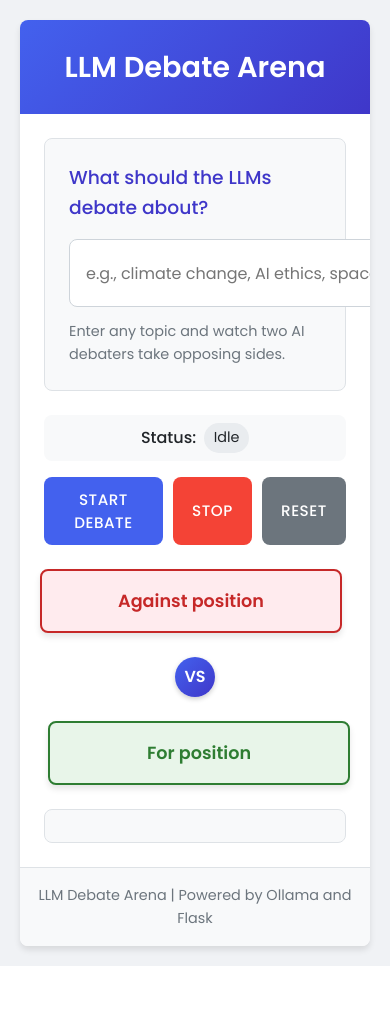
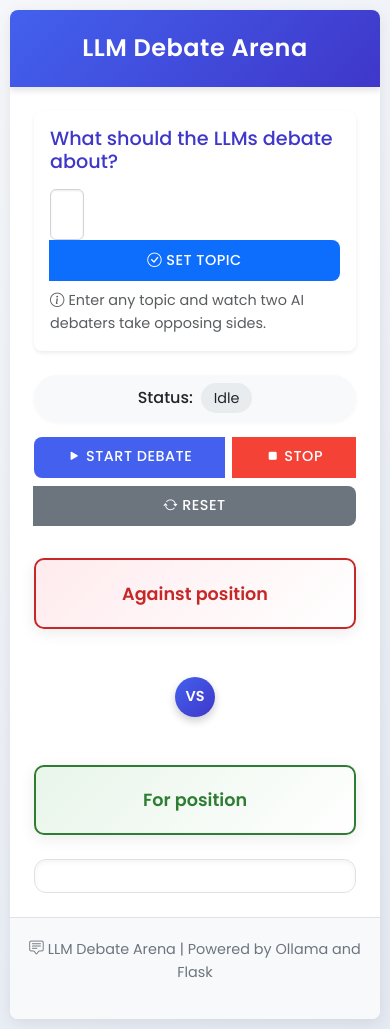
Before and after one commit to rishavpaul95/llm-debate, a Flask app: page / in a window 390 px wide. Before the commit the page ends 966 px from the top, so only its background shows below. Run offline with Flask 3, Linux system fonts and the light colour scheme; data that the repository does not hold is empty; some libraries are stand-ins or nearby versions.

Commit message:
UI overhaul

```diff
--- a/app.py
+++ b/app.py
@@ -42,7 +42,8 @@
         "model": "gemma3:4b",
         "prompt": prompt,
         "system": system_prompt,
-        "stream": False
+        "stream": False,
+        "max_tokens": 350  # Limit output to about 4 paragraphs (approx. 350 tokens)
     }
 
     response = requests.post(endpoint_url, headers=headers, json=data)
--- a/static/css/styles.css
+++ b/static/css/styles.css
@@ -9,7 +9,7 @@
     --dark-text: #212529;
     --gray-text: #6c757d;
     --border-radius: 8px;
-    --card-shadow: 0 4px 6px rgba(0, 0, 0, 0.1);
+    --card-shadow: 0 4px 15px rgba(0, 0, 0, 0.08);
     --transition: all 0.3s ease;
 }
 
@@ -23,36 +23,40 @@
     font-family: 'Poppins', sans-serif;
     line-height: 1.6;
     color: var(--dark-text);
-    background-color: #f0f2f5;
+    background: linear-gradient(135deg, #f5f7fa 0%, #e4e9f2 100%);
+    min-height: 100vh;
     padding: 20px;
 }
 
-.container {
-    max-width: 900px;
+.debate-container {
+    max-width: 1000px;
     margin: 0 auto;
     background-color: white;
-    border-radius: var(--border-radius);
+    border-radius: 12px;
     box-shadow: var(--card-shadow);
     overflow: hidden;
+    transition: var(--transition);
 }
 
-header {
+.debate-header {
     background: linear-gradient(135deg, var(--primary-color), var(--secondary-color));
     color: white;
     text-align: center;
-    padding: 1.5rem;
+    padding: 1.8rem;
     position: relative;
+    box-shadow: 0 4px 6px rgba(0, 0, 0, 0.1);
 }
 
 h1 {
     font-weight: 600;
     margin: 0;
     font-size: 1.8rem;
+    letter-spacing: 0.5px;
 }
 
-footer {
+.debate-footer {
     text-align: center;
-    padding: 1rem;
+    padding: 1.2rem;
     background-color: var(--light-bg);
     color: var(--gray-text);
     font-size: 0.9rem;
@@ -62,11 +66,10 @@
 /* Topic form styling */
 .topic-form {
     margin: 1.5rem;
-    padding: 1.5rem;
-    background-color: var(--light-bg);
+    background-color: white;
     border-radius: var(--border-radius);
-    border: 1px solid #dee2e6;
     transition: var(--transition);
+    border: none;
 }
 
 .topic-form h3 {
@@ -76,25 +79,23 @@
 }
 
 .input-group {
-    display: flex;
-    gap: 10px;
     margin-bottom: 0.8rem;
 }
 
 #topic-input {
-    flex: 1;
     padding: 0.8rem 1rem;
     border: 1px solid #ced4da;
     border-radius: var(--border-radius);
     font-size: 1rem;
     font-family: inherit;
     transition: var(--transition);
+    box-shadow: inset 0 1px 2px rgba(0,0,0,.075);
 }
 
 #topic-input:focus {
     outline: none;
     border-color: var(--primary-color);
-    box-shadow: 0 0 0 2px rgba(67, 97, 238, 0.2);
+    box-shadow: 0 0 0 0.25rem rgba(67, 97, 238, 0.25);
 }
 
 .help-text {
@@ -108,18 +109,26 @@
     display: flex;
     justify-content: space-between;
     align-items: center;
-    padding: 0 1.5rem;
-    margin-bottom: 1.5rem;
+    padding: 0 1.5rem 1rem;
+    margin-bottom: 1rem;
     flex-wrap: wrap;
     gap: 1rem;
+}
+
+/* Add space when topic form is hidden - debate is active */
+.debate-meta.form-hidden {
+    margin-top: 2rem;
+    padding-top: 1rem;
+    border-top: 1px solid rgba(0,0,0,0.05);
 }
 
 .status-panel {
     background-color: var(--light-bg);
     padding: 0.5rem 1rem;
-    border-radius: var(--border-radius);
+    border-radius: 50px;
     display: inline-flex;
     align-items: center;
+    box-shadow: 0 2px 4px rgba(0,0,0,0.04);
 }
 
 .status-label {
@@ -128,7 +137,7 @@
 }
 
 .status-value {
-    padding: 0.2rem 0.6rem;
+    padding: 0.2rem 0.8rem;
     background-color: #e9ecef;
     border-radius: 20px;
     font-size: 0.9rem;
@@ -143,7 +152,7 @@
 /* Button styling */
 .controls {
     display: flex;
-    gap: 10px;
+    gap: 8px;
 }
 
 .btn {
@@ -157,6 +166,9 @@
     transition: var(--transition);
     text-transform: uppercase;
     letter-spacing: 0.5px;
+    display: inline-flex;
+    align-items: center;
+    justify-content: center;
 }
 
 .primary-btn {
@@ -201,26 +221,37 @@
 .participants {
     display: flex;
     justify-content: space-between;
-    align-items: center;
+    align-items: stretch;
     margin-bottom: 1.5rem;
     position: relative;
+    gap: 10px;
 }
 
 .participant {
     flex: 1;
-    padding: 1rem;
-    border-radius: var(--border-radius);
+    padding: 1.2rem;
+    border-radius: 10px;
     text-align: center;
     position: relative;
     box-shadow: var(--card-shadow);
     z-index: 1;
+    display: flex;
+    flex-direction: column;
+    justify-content: center;
+    align-items: center;
+    transition: transform 0.3s ease, box-shadow 0.3s ease;
+}
+
+.participant:hover {
+    transform: translateY(-3px);
+    box-shadow: 0 8px 15px rgba(0,0,0,0.1);
 }
 
 .vs-badge {
     background: linear-gradient(135deg, var(--primary-color), var(--secondary-color));
     color: white;
-    width: 40px;
-    height: 40px;
+    width: 50px;
+    height: 50px;
     display: flex;
     align-items: center;
     justify-content: center;
@@ -228,23 +259,23 @@
     font-weight: bold;
     position: absolute;
     left: 50%;
-    transform: translateX(-50%);
+    top: 50%;
+    transform: translate(-50%, -50%);
     z-index: 2;
-    box-shadow: 0 2px 5px rgba(0, 0, 0, 0.2);
+    box-shadow: 0 4px 8px rgba(0,0,0,0.2);
+    font-size: 1.1rem;
 }
 
 .participant.for {
-    background-color: var(--for-bg-light);
+    background: linear-gradient(135deg, var(--for-bg-light), white);
     color: var(--for-color);
     border: 2px solid var(--for-color);
-    margin-left: 0.5rem;
 }
 
 .participant.against {
-    background-color: var(--against-bg-light);
+    background: linear-gradient(135deg, var(--against-bg-light), white);
     color: var(--against-color);
     border: 2px solid var(--against-color);
-    margin-right: 0.5rem;
 }
 
 .participant-label {
@@ -301,10 +332,11 @@
     max-height: 500px;
     overflow-y: auto;
     border: 1px solid #dee2e6;
-    padding: 1rem;
-    border-radius: var(--border-radius);
-    background-color: var(--light-bg);
+    padding: 1.5rem;
+    border-radius: 12px;
+    background-color: #ffffff;
     scrollbar-width: thin;
+    box-shadow: inset 0 2px 5px rgba(0,0,0,0.05);
 }
 
 .conversation-container::-webkit-scrollbar {
@@ -351,11 +400,15 @@
 
 .content {
     white-space: pre-wrap;
-    line-height: 1.5;
+    line-height: 1.6;
 }
 
 /* Responsive adjustments */
 @media (max-width: 768px) {
+    body {
+        padding: 10px;
+    }
+
     .debate-meta {
         flex-direction: column;
         align-items: stretch;
@@ -367,11 +420,17 @@
 
     .controls {
         justify-content: center;
+        flex-wrap: wrap;
+    }
+
+    .btn {
+        padding: 0.6rem 1rem;
+        font-size: 0.9rem;
     }
 
     .participants {
         flex-direction: column;
-        gap: 1rem;
+        gap: 2rem;
     }
 
     .participant {
@@ -382,11 +441,53 @@
     .vs-badge {
         position: static;
         transform: none;
-        margin: 0.5rem auto;
+        margin: 1rem auto;
+        width: 40px;
+        height: 40px;
+        font-size: 0.9rem;
     }
 
     .message.for-position,
     .message.against-position {
-        margin: 0 0 1rem 0;
+        margin-left: 0.5rem;
+        margin-right: 0.5rem;
+    }
+
+    .debate-header {
+        padding: 1.5rem;
+    }
+
+    h1 {
+        font-size: 1.5rem;
+    }
+
+    .debate-meta.form-hidden {
+        margin-top: 1rem;  /* Less spacing on mobile */
     }
 }
+
+@media (max-width: 480px) {
+    .debate-container {
+        border-radius: 8px;
+    }
+
+    .topic-form h3 {
+        font-size: 1.2rem;
+    }
+
+    .input-group {
+        flex-direction: column;
+    }
+
+    #topic-input {
+        border-radius: 6px;
+    }
+
+    .conversation-container {
+        padding: 1rem;
+    }
+
+    .message {
+        padding: 0.8rem 1rem;
+    }
+}
--- a/static/js/main.js
+++ b/static/js/main.js
@@ -18,6 +18,7 @@
 
     let currentForLabel = "For position";
     let currentAgainstLabel = "Against position";
+    let messageDelay = 0; // Used for staggered animation timing
 
     // Connect to WebSocket
     socket.on('connect', function() {
@@ -40,6 +41,10 @@
         againstPosition.textContent = againstLabel;
         currentForLabel = forLabel;
         currentAgainstLabel = againstLabel;
+
+        // Add a subtle highlight effect to the title
+        debateTitle.classList.add('highlight');
+        setTimeout(() => debateTitle.classList.remove('highlight'), 1000);
     }
 
     // Handle typing indicators
@@ -53,8 +58,16 @@
         }
     });
 
-    // Handle new messages
+    // Handle new messages with staggered animation
     socket.on('new_message', function(data) {
+        messageDelay += 100; // Stagger animations
+        setTimeout(() => {
+            addMessageToDisplay(data);
+            messageDelay = 0; // Reset after a pause
+        }, messageDelay);
+    });
+
+    function addMessageToDisplay(data) {
         const messageDiv = document.createElement('div');
 
         // Determine CSS class based on speaker
@@ -74,6 +87,7 @@
         }
 
         messageDiv.className = `message ${speakerClass}`;
+        messageDiv.style.animationDelay = `${messageDelay}ms`;
 
         const speakerSpan = document.createElement('span');
         speakerSpan.className = 'speaker';
@@ -87,17 +101,39 @@
         messageDiv.appendChild(contentSpan);
         conversation.appendChild(messageDiv);
 
-        // Auto scroll to bottom
-        conversation.scrollTop = conversation.scrollHeight;
-    });
+        // Auto scroll to bottom with smooth animation
+        conversation.scrollTo({
+            top: conversation.scrollHeight,
+            behavior: 'smooth'
+        });
+    }
 
     // Update status
     socket.on('conversation_status', function(data) {
+        const debateMeta = document.querySelector('.debate-meta');
         statusText.textContent = data.active ? 'Active' : 'Idle';
         statusText.className = data.active ? 'status-value active' : 'status-value';
         startBtn.disabled = data.active;
         stopBtn.disabled = !data.active;
-        topicForm.style.display = data.active ? 'none' : 'block';
+
+        // Slide topic form up/down based on status
+        if (data.active) {
+            if (topicForm.style.display !== 'none') {
+                topicForm.style.opacity = '0';
+                setTimeout(() => {
+                    topicForm.style.display = 'none';
+                    // Add spacing class when topic form is hidden
+                    debateMeta.classList.add('form-hidden');
+                }, 300);
+            }
+        } else {
+            topicForm.style.display = 'block';
+            // Remove spacing class when topic form is visible
+            debateMeta.classList.remove('form-hidden');
+            setTimeout(() => {
+                topicForm.style.opacity = '1';
+            }, 10);
+        }
 
         // Make sure typing indicators are hidden when conversation stops
         if (!data.active) {
@@ -106,36 +142,54 @@
         }
     });
 
-    // Button event listeners
+    // Button event listeners with visual feedback
     startBtn.addEventListener('click', function() {
+        const originalText = startBtn.innerHTML;
+        startBtn.innerHTML = '<i class="bi bi-hourglass-split me-1"></i>Starting...';
+
         fetch('/api/start', { method: 'POST' })
             .then(response => response.json())
             .then(data => {
                 console.log('Start response:', data);
-                topicForm.style.display = 'none';
+                startBtn.innerHTML = originalText;
             })
-            .catch(error => console.error('Error starting conversation:', error));
+            .catch(error => {
+                console.error('Error starting conversation:', error);
+                startBtn.innerHTML = originalText;
+            });
     });
 
     stopBtn.addEventListener('click', function() {
+        const originalText = stopBtn.innerHTML;
+        stopBtn.innerHTML = '<i class="bi bi-hourglass-split me-1"></i>Stopping...';
+
         fetch('/api/stop', { method: 'POST' })
             .then(response => response.json())
             .then(data => {
                 console.log('Stop response:', data);
-                topicForm.style.display = 'block';
+                stopBtn.innerHTML = originalText;
             })
-            .catch(error => console.error('Error stopping conversation:', error));
+            .catch(error => {
+                console.error('Error stopping conversation:', error);
+                stopBtn.innerHTML = originalText;
+            });
     });
 
     resetBtn.addEventListener('click', function() {
+        const originalText = resetBtn.innerHTML;
+        resetBtn.innerHTML = '<i class="bi bi-hourglass-split me-1"></i>Resetting...';
+
         fetch('/api/reset', { method: 'POST' })
             .then(response => response.json())
             .then(data => {
                 console.log('Reset response:', data);
                 conversation.innerHTML = ''; // Clear conversation display
-                topicForm.style.display = 'block';
+                resetBtn.innerHTML = originalText;
             })
-            .catch(error => console.error('Error resetting conversation:', error));
+            .catch(error => {
+                console.error('Error resetting conversation:', error);
+                resetBtn.innerHTML = originalText;
+            });
     });
 
     // Topic form submission
@@ -153,9 +207,15 @@
     function setDebateTopic() {
         const topic = topicInput.value.trim();
         if (!topic) {
-            alert('Please enter a topic');
+            // Add validation style
+            topicInput.classList.add('is-invalid');
+            setTimeout(() => topicInput.classList.remove('is-invalid'), 3000);
             return;
         }
+
+        const originalText = setTopicBtn.innerHTML;
+        setTopicBtn.innerHTML = '<i class="bi bi-hourglass-split me-1"></i>Setting...';
+        setTopicBtn.disabled = true;
 
         fetch('/api/topic', {
             method: 'POST',
@@ -172,48 +232,32 @@
                 console.log('Topic set:', data);
                 // Clear any existing conversation
                 conversation.innerHTML = '';
+                topicInput.value = '';
             }
+            setTopicBtn.innerHTML = originalText;
+            setTopicBtn.disabled = false;
         })
-        .catch(error => console.error('Error setting topic:', error));
+        .catch(error => {
+            console.error('Error setting topic:', error);
+            setTopicBtn.innerHTML = originalText;
+            setTopicBtn.disabled = false;
+        });
     }
 
-    // Load initial conversation history
+    // Load initial conversation history with animation
     fetch('/api/conversation')
         .then(response => response.json())
         .then(data => {
-            data.forEach(msg => {
-                // Use socket.on handler logic directly
-                const messageDiv = document.createElement('div');
-
-                // Determine CSS class based on speaker
-                let speakerClass = '';
-                if (msg.speaker === 'Human') {
-                    speakerClass = 'human';
-                } else if (msg.speaker.includes('For ')) {
-                    speakerClass = 'for-position';
-                } else if (msg.speaker.includes('Against ')) {
-                    speakerClass = 'against-position';
-                } else {
-                    speakerClass = 'generic-llm'; // Fallback
-                }
-
-                messageDiv.className = `message ${speakerClass}`;
-
-                const speakerSpan = document.createElement('span');
-                speakerSpan.className = 'speaker';
-                speakerSpan.textContent = msg.speaker;
-
-                const contentSpan = document.createElement('span');
-                contentSpan.className = 'content';
-                contentSpan.textContent = msg.message;
-
-                messageDiv.appendChild(speakerSpan);
-                messageDiv.appendChild(contentSpan);
-                conversation.appendChild(messageDiv);
-            });
-
-            // Auto scroll to bottom
-            conversation.scrollTop = conversation.scrollHeight;
+            if (data.length > 0) {
+                // Set short delay between messages for animation
+                let delay = 0;
+                data.forEach(msg => {
+                    delay += 100;
+                    setTimeout(() => {
+                        addMessageToDisplay(msg);
+                    }, delay);
+                });
+            }
         })
         .catch(error => console.error('Error loading conversation history:', error));
 });
--- a/templates/index.html
+++ b/templates/index.html
@@ -7,22 +7,31 @@
     <link rel="preconnect" href="https://fonts.googleapis.com">
     <link rel="preconnect" href="https://fonts.gstatic.com" crossorigin>
     <link href="https://fonts.googleapis.com/css2?family=Poppins:wght@300;400;500;600&display=swap" rel="stylesheet">
+    <!-- Bootstrap 5 CSS -->
+    <link href="https://cdn.jsdelivr.net/npm/bootstrap@5.3.2/dist/css/bootstrap.min.css" rel="stylesheet">
+    <!-- Bootstrap Icons -->
+    <link rel="stylesheet" href="https://cdn.jsdelivr.net/npm/bootstrap-icons@1.11.2/font/bootstrap-icons.min.css">
     <link rel="stylesheet" href="/static/css/styles.css">
     <script src="https://cdnjs.cloudflare.com/ajax/libs/socket.io/4.0.1/socket.io.js"></script>
 </head>
 <body>
-    <div class="container">
-        <header>
-            <h1 id="debate-title">LLM Debate Arena</h1>
+    <div class="container-fluid p-0">
+        <div class="debate-container">
+            <header class="debate-header">
+                <h1 id="debate-title" class="mb-0">LLM Debate Arena</h1>
             </header>
 
-        <div class="topic-form" id="topic-form">
-            <h3>What should the LLMs debate about?</h3>
-            <div class="input-group">
-                <input type="text" id="topic-input" placeholder="e.g., climate change, AI ethics, space exploration">
-                <button id="set-topic-btn" class="btn">Set Topic</button>
+            <div class="topic-form card shadow-sm" id="topic-form">
+                <div class="card-body">
+                    <h3 class="card-title">What should the LLMs debate about?</h3>
+                    <div class="input-group mb-2">
+                        <input type="text" id="topic-input" class="form-control" placeholder="e.g., climate change, AI ethics, space exploration">
+                        <button id="set-topic-btn" class="btn btn-primary">
+                            <i class="bi bi-check-circle me-1"></i>Set Topic
+                        </button>
                     </div>
-            <p class="help-text">Enter any topic and watch two AI debaters take opposing sides.</p>
+                    <p class="help-text text-muted"><i class="bi bi-info-circle me-1"></i>Enter any topic and watch two AI debaters take opposing sides.</p>
+                </div>
             </div>
 
             <div class="debate-meta">
@@ -31,10 +40,16 @@
                     <span id="status-text" class="status-value">Idle</span>
                 </div>
 
-            <div class="controls">
-                <button id="start-btn" class="btn primary-btn">Start Debate</button>
-                <button id="stop-btn" class="btn danger-btn">Stop</button>
-                <button id="reset-btn" class="btn secondary-btn">Reset</button>
+                <div class="controls btn-group">
+                    <button id="start-btn" class="btn primary-btn">
+                        <i class="bi bi-play-fill me-1"></i>Start Debate
+                    </button>
+                    <button id="stop-btn" class="btn danger-btn">
+                        <i class="bi bi-stop-fill me-1"></i>Stop
+                    </button>
+                    <button id="reset-btn" class="btn secondary-btn">
+                        <i class="bi bi-arrow-repeat me-1"></i>Reset
+                    </button>
                 </div>
             </div>
 
@@ -64,11 +79,14 @@
                 </div>
             </div>
 
-        <footer>
-            <p>LLM Debate Arena | Powered by Ollama and Flask</p>
+            <footer class="debate-footer">
+                <p><i class="bi bi-chat-square-text me-1"></i>LLM Debate Arena | Powered by Ollama and Flask</p>
             </footer>
         </div>
+    </div>
 
+    <!-- Bootstrap 5 JS Bundle with Popper -->
+    <script src="https://cdn.jsdelivr.net/npm/bootstrap@5.3.2/dist/js/bootstrap.bundle.min.js"></script>
     <script src="/static/js/main.js"></script>
 </body>
 </html>
```
Also changed, not shown: other parts of static/css/styles.css (+30 -5 lines). Lines whose indentation alone changed are shown as unchanged.
